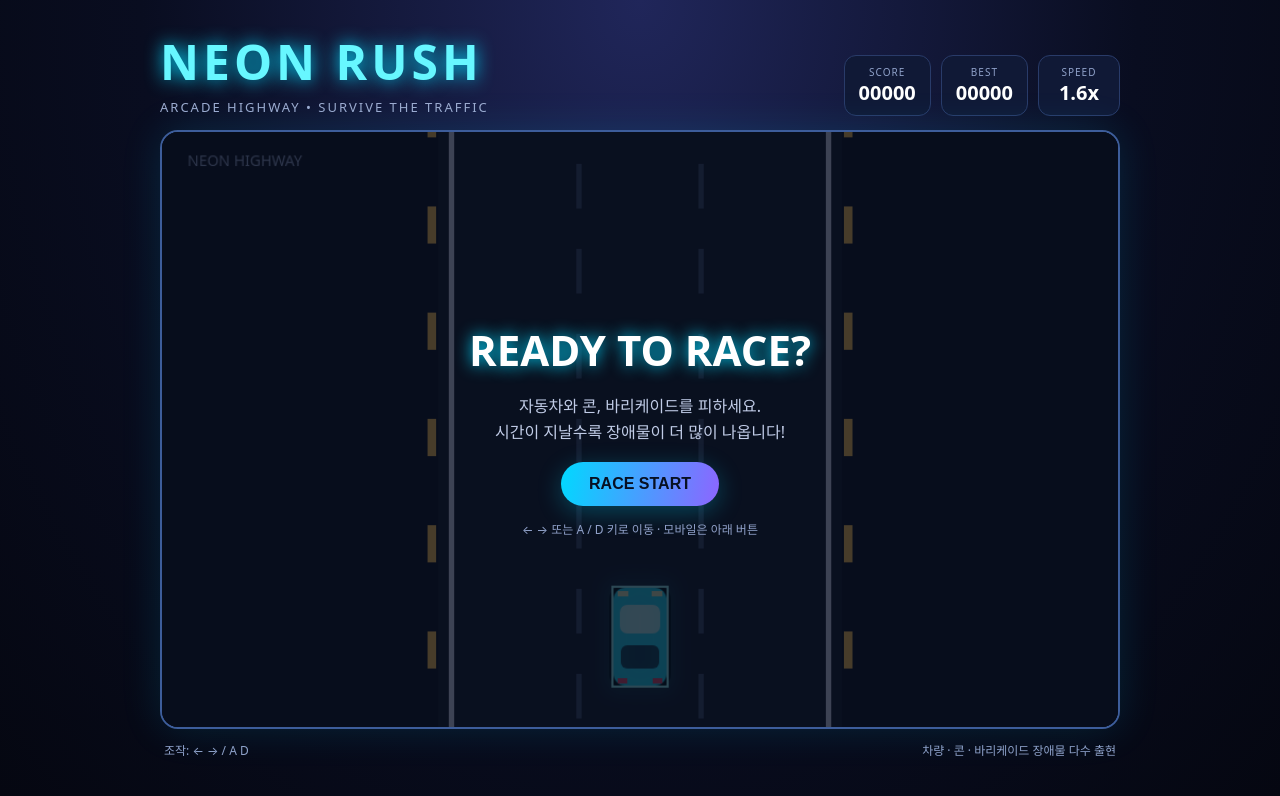
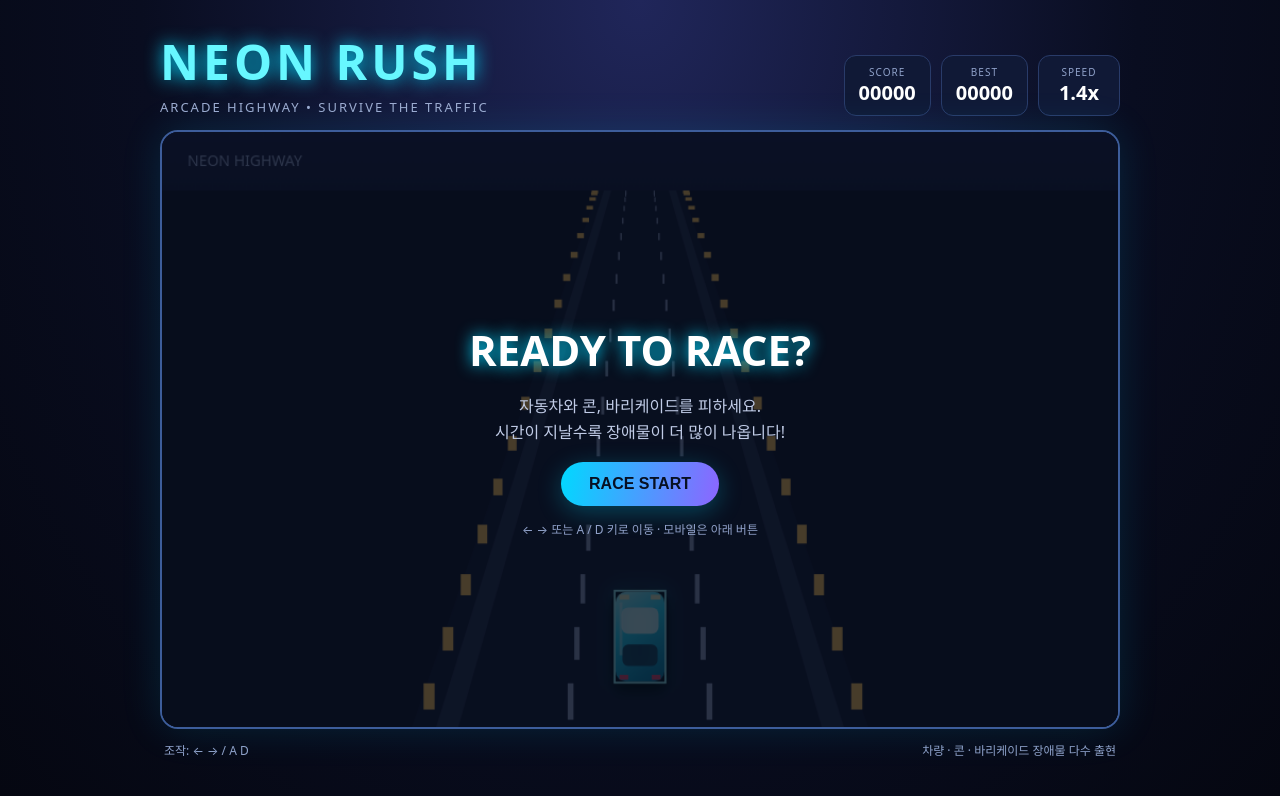
Before and after one commit to 26jj33m051-cell/26jj33m051-cell.github.io, a plain HTML site: page index.html in a window 1280 px wide. Drawn offline with Linux system fonts and the light colour scheme.

Commit message:
Add 3D perspective and ease NEON RUSH difficulty
Co-authored-by: Copilot <223556219+Copilot@users.noreply.github.com>

```diff
--- a/index.html
+++ b/index.html
@@ -8,7 +8,7 @@
 </style>
 </head>
 <body><main class="wrap">
-<header><div><h1>NEON RUSH</h1><p>ARCADE HIGHWAY • SURVIVE THE TRAFFIC</p></div><div class="hud"><div class="stat"><small>SCORE</small><b id="score">00000</b></div><div class="stat"><small>BEST</small><b id="best">00000</b></div><div class="stat"><small>SPEED</small><b id="speed">1.6x</b></div></div></header>
+<header><div><h1>NEON RUSH</h1><p>ARCADE HIGHWAY • SURVIVE THE TRAFFIC</p></div><div class="hud"><div class="stat"><small>SCORE</small><b id="score">00000</b></div><div class="stat"><small>BEST</small><b id="best">00000</b></div><div class="stat"><small>SPEED</small><b id="speed">1.4x</b></div></div></header>
 <div class="gamebox"><canvas id="game" width="900" height="560" aria-label="레이싱 게임 화면"></canvas><div class="overlay" id="overlay"><div class="panel"><h2 id="headline">READY TO RACE?</h2><p id="message">자동차와 콘, 바리케이드를 피하세요.<br>시간이 지날수록 장애물이 더 많이 나옵니다!</p><button class="btn" id="start">RACE START</button><div class="hint">← → 또는 A / D 키로 이동 · 모바일은 아래 버튼</div></div></div></div>
 <div class="touch"><button id="left" aria-label="왼쪽">◀</button><button id="right" aria-label="오른쪽">▶</button></div>
 <div class="bottom"><span>조작: ← → / A D</span><span>차량 · 콘 · 바리케이드 장애물 다수 출현</span></div>
@@ -17,30 +17,31 @@
 (()=>{
 const c=document.getElementById('game'),ctx=c.getContext('2d'),overlay=document.getElementById('overlay');
 const scoreEl=document.getElementById('score'),bestEl=document.getElementById('best'),speedEl=document.getElementById('speed');
-const START_SPEED=480,MAX_SPEED=1080;
+const START_SPEED=420,MAX_SPEED=960;
 let best=Number(localStorage.getItem('neonRushBest')||0),score=0,player=1,cars=[],running=false,last=0,spawn=0,roadOffset=0,speed=START_SPEED;
 bestEl.textContent=String(best).padStart(5,'0');
 const lanes=[330,450,570],colors=['#ff477e','#ffb84d','#8b78ff','#45e0a8','#f5f7ff'];
 function rounded(x,y,w,h,r,color){ctx.fillStyle=color;ctx.beginPath();ctx.roundRect(x,y,w,h,r);ctx.fill()}
-function drawCar(x,y,color,hero=false){rounded(x-29,y-48,58,96,13,'#030711');rounded(x-25,y-46,50,92,11,color);rounded(x-19,y-30,38,27,7,hero?'#b7f8ff':'#26395c');rounded(x-18,y+8,36,22,6,hero?'#174d68':'#17233e');ctx.fillStyle='#f9f4c7';ctx.fillRect(x-21,y-43,10,5);ctx.fillRect(x+11,y-43,10,5);ctx.fillStyle='#ff426d';ctx.fillRect(x-21,y+39,9,5);ctx.fillRect(x+12,y+39,9,5);if(hero){ctx.shadowColor='#00eaff';ctx.shadowBlur=20;ctx.strokeStyle='#9cfaff';ctx.lineWidth=2;ctx.strokeRect(x-26,y-47,52,94);ctx.shadowBlur=0}}
-function drawObstacle(x,y,obstacle){if(obstacle.type==='car'){drawCar(x,y,obstacle.color);return}if(obstacle.type==='cone'){ctx.fillStyle='#ff7a28';ctx.beginPath();ctx.moveTo(x,y-34);ctx.lineTo(x+25,y+27);ctx.lineTo(x-25,y+27);ctx.closePath();ctx.fill();ctx.fillStyle='#fff0d6';ctx.fillRect(x-17,y+2,34,7);ctx.fillStyle='#d94c1c';ctx.fillRect(x-31,y+27,62,9);return}ctx.fillStyle='#343c50';ctx.fillRect(x-34,y-17,68,35);ctx.fillStyle='#ffbf47';ctx.beginPath();ctx.moveTo(x-28,y+17);ctx.lineTo(x-19,y+17);ctx.lineTo(x-1,y-17);ctx.lineTo(x-10,y-17);ctx.fill();ctx.beginPath();ctx.moveTo(x-3,y+17);ctx.lineTo(x+6,y+17);ctx.lineTo(x+24,y-17);ctx.lineTo(x+15,y-17);ctx.fill();ctx.fillStyle='#ffdf86';ctx.fillRect(x-38,y+17,76,6)}
-function road(){ctx.fillStyle='#101a2c';ctx.fillRect(0,0,900,560);ctx.fillStyle='#18243a';ctx.fillRect(260,0,380,560);ctx.fillStyle='#d9e6ff';ctx.fillRect(270,0,5,560);ctx.fillRect(625,0,5,560);ctx.fillStyle='#415578';for(let y=-50;y<600;y+=80){let yy=(y+roadOffset)%640;ctx.fillRect(390,yy,5,42);ctx.fillRect(505,yy,5,42)}ctx.fillStyle='#ffcc63';for(let y=-30;y<600;y+=100){let yy=(y+roadOffset*1.3)%640;ctx.fillRect(250,yy,8,35);ctx.fillRect(642,yy,8,35)}}
-function render(){road();cars.forEach(obstacle=>drawObstacle(lanes[obstacle.lane],obstacle.y,obstacle));drawCar(lanes[player],475,'#27dfff',true);ctx.fillStyle='#9eb3df';ctx.font='14px system-ui';ctx.fillText('NEON HIGHWAY',24,32)}
+function laneX(lane,y){const depth=Math.max(0,Math.min(1,(y+35)/595));return 450+(lane-1)*(38+152*depth)/3}
+function drawCar(x,y,color,hero=false,scale=1){ctx.save();ctx.translate(x,y);ctx.scale(scale,scale);ctx.shadowColor='#000';ctx.shadowBlur=12;ctx.shadowOffsetY=8;rounded(-29,-48,58,96,13,'#030711');ctx.shadowBlur=0;ctx.shadowOffsetY=0;const body=ctx.createLinearGradient(-25,-40,25,40);body.addColorStop(0,hero?'#a6f7ff':color);body.addColorStop(.38,color);body.addColorStop(1,hero?'#087eaa':'#40234f');rounded(-25,-46,50,92,11,body);rounded(-19,-30,38,27,7,hero?'#c9fbff':'#304a70');rounded(-18,8,36,22,6,hero?'#174d68':'#17233e');ctx.fillStyle='#f9f4c7';ctx.fillRect(-21,-43,10,5);ctx.fillRect(11,-43,10,5);ctx.fillStyle='#ff426d';ctx.fillRect(-21,39,9,5);ctx.fillRect(12,39,9,5);ctx.fillStyle='#ffffff66';ctx.fillRect(-21,-35,3,54);if(hero){ctx.shadowColor='#00eaff';ctx.shadowBlur=20;ctx.strokeStyle='#9cfaff';ctx.lineWidth=2;ctx.strokeRect(-26,-47,52,94)}ctx.restore()}
+function drawObstacle(x,y,obstacle){const scale=.38+.62*Math.max(0,Math.min(1,(y+35)/595));if(obstacle.type==='car'){drawCar(x,y,obstacle.color,false,scale);return}ctx.save();ctx.translate(x,y);ctx.scale(scale,scale);if(obstacle.type==='cone'){ctx.shadowColor='#000';ctx.shadowBlur=8;ctx.shadowOffsetY=5;ctx.fillStyle='#d94c1c';ctx.fillRect(-31,27,62,9);ctx.shadowBlur=0;ctx.shadowOffsetY=0;ctx.fillStyle='#ff7a28';ctx.beginPath();ctx.moveTo(0,-34);ctx.lineTo(25,27);ctx.lineTo(-25,27);ctx.closePath();ctx.fill();ctx.fillStyle='#fff0d6';ctx.fillRect(-17,2,34,7);ctx.restore();return}ctx.shadowColor='#000';ctx.shadowBlur=8;ctx.shadowOffsetY=6;ctx.fillStyle='#343c50';ctx.fillRect(-34,-17,68,35);ctx.shadowBlur=0;ctx.shadowOffsetY=0;ctx.fillStyle='#ffbf47';ctx.beginPath();ctx.moveTo(-28,17);ctx.lineTo(-19,17);ctx.lineTo(-1,-17);ctx.lineTo(-10,-17);ctx.fill();ctx.beginPath();ctx.moveTo(-3,17);ctx.lineTo(6,17);ctx.lineTo(24,-17);ctx.lineTo(15,-17);ctx.fill();ctx.fillStyle='#ffdf86';ctx.fillRect(-38,17,76,6);ctx.restore()}
+function road(){ctx.fillStyle='#101a2c';ctx.fillRect(0,0,900,560);ctx.fillStyle='#132038';ctx.beginPath();ctx.moveTo(410,55);ctx.lineTo(490,55);ctx.lineTo(665,560);ctx.lineTo(235,560);ctx.closePath();ctx.fill();ctx.fillStyle='#273753';ctx.beginPath();ctx.moveTo(416,55);ctx.lineTo(423,55);ctx.lineTo(279,560);ctx.lineTo(258,560);ctx.closePath();ctx.fill();ctx.beginPath();ctx.moveTo(477,55);ctx.lineTo(484,55);ctx.lineTo(642,560);ctx.lineTo(621,560);ctx.closePath();ctx.fill();for(let i=0;i<18;i++){const depth=((i/18+roadOffset/640)%1),t=depth*depth,y=55+t*520,half=40+t*175,thickness=1+t*5,dash=4+t*34;ctx.fillStyle='#91a5c9';ctx.fillRect(450-half/3-thickness/2,y,thickness,dash);ctx.fillRect(450+half/3-thickness/2,y,thickness,dash);ctx.fillStyle='#ffcc63';ctx.fillRect(450-half-5-thickness/2,y,thickness+5,dash*.72);ctx.fillRect(450+half+thickness/2,y,thickness+5,dash*.72)}const horizon=ctx.createLinearGradient(0,0,0,170);horizon.addColorStop(0,'#1c2850');horizon.addColorStop(1,'#101a2c');ctx.fillStyle=horizon;ctx.fillRect(0,0,900,55)}
+function render(){road();cars.sort((a,b)=>a.y-b.y).forEach(obstacle=>drawObstacle(laneX(obstacle.lane,obstacle.y),obstacle.y,obstacle));drawCar(laneX(player,475),475,'#27dfff',true,.92);ctx.fillStyle='#9eb3df';ctx.font='14px system-ui';ctx.fillText('NEON HIGHWAY',24,32)}
 function reset(){score=0;speed=START_SPEED;player=1;cars=[];spawn=0;roadOffset=0;scoreEl.textContent='00000';speedEl.textContent=(speed/300).toFixed(1)+'x'}
 function end(){running=false;let final=Math.floor(score);if(final>best){best=final;localStorage.setItem('neonRushBest',best);bestEl.textContent=String(best).padStart(5,'0')}document.getElementById('headline').textContent='CRASHED!';document.getElementById('message').innerHTML='최종 점수 <b>'+final+'</b><br>다시 도전해서 기록을 갱신하세요!';document.getElementById('start').textContent='TRY AGAIN';overlay.style.display='grid'}
 function update(dt){
 score+=dt*18;
-speed=Math.min(MAX_SPEED,START_SPEED+score*2.1);
+speed=Math.min(MAX_SPEED,START_SPEED+score*1.7);
 roadOffset=(roadOffset+speed*dt)%640;
 spawn-=dt;
 if(spawn<=0){
 const lane=Math.floor(Math.random()*3),secondLane=(lane+1+Math.floor(Math.random()*2))%3;
 const color=()=>colors[Math.floor(Math.random()*colors.length)];
 const type=()=>{const roll=Math.random();return roll<.4?'car':roll<.72?'cone':'barrier'};
-const count=Math.random()<Math.min(.82,.48+score/1800)?2:1;
+const count=Math.random()<Math.min(.68,.4+score/2400)?2:1;
 cars.push({lane,y:-65,color:color(),type:type()});
 if(count===2)cars.push({lane:secondLane,y:-65,color:color(),type:type()});
-spawn=Math.max(.28,.68-score/1800)*(.72+Math.random()*.5)
+spawn=Math.max(.4,.82-score/2400)*(.82+Math.random()*.36)
 }
 cars.forEach(car=>car.y+=speed*dt);
 cars=cars.filter(car=>car.y<650);
```
